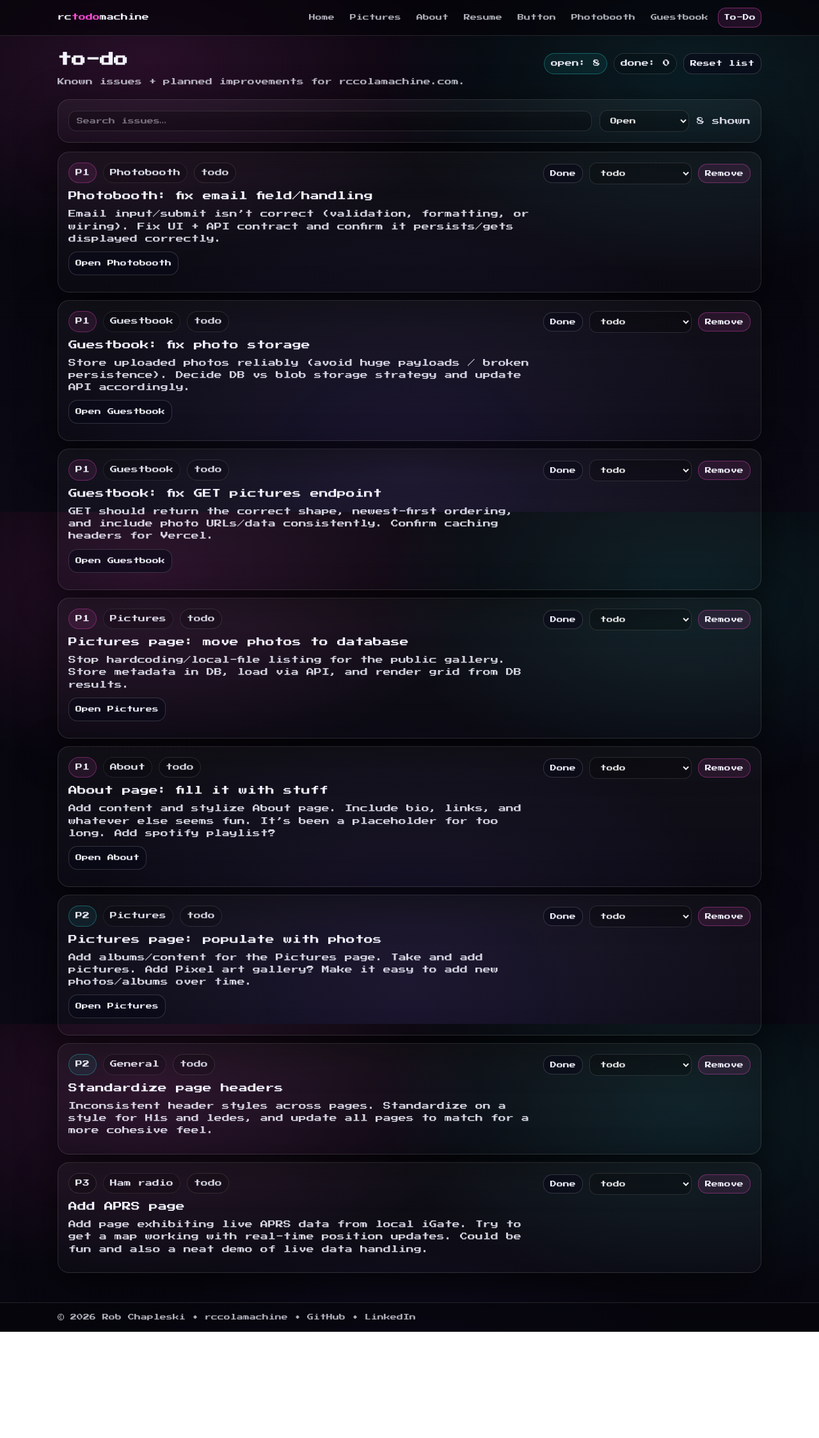
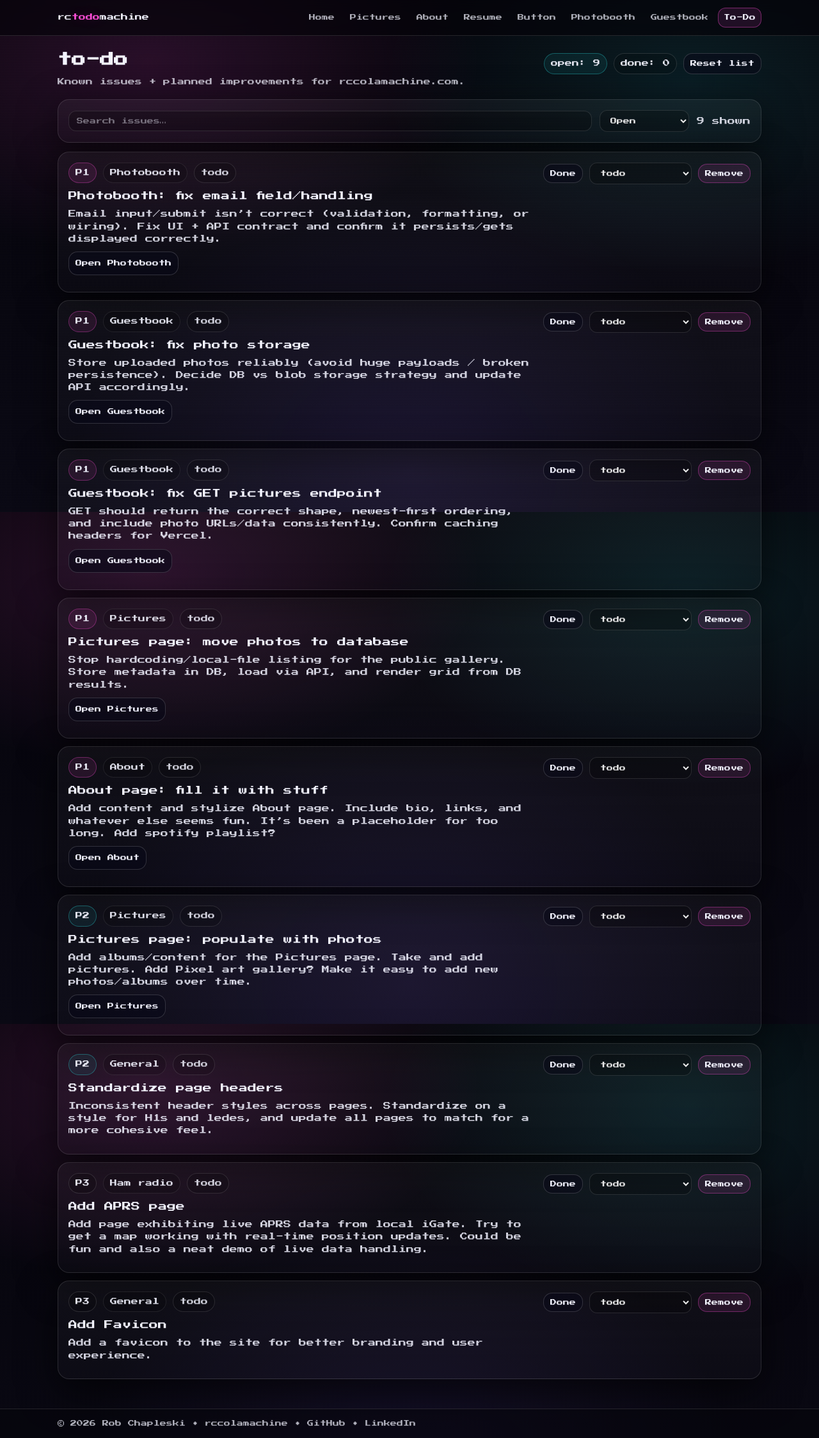
Before and after one commit to rccolamachine/project-site, a Next.js app: page /todo in a window 1280 px wide. Shown: the whole page at 64% size. Before the commit the page ends 2081 px from the top, so only its background shows below. Built offline with nearby package versions, Linux system fonts and the light colour scheme.

Commit message:
favicon to-do

```diff
--- a/app/todo/page.js
+++ b/app/todo/page.js
@@ -82,6 +82,16 @@ const DEFAULT_ITEMS = [
     status: "todo",
     notes:
       "Add page exhibiting live APRS data from local iGate. Try to get a map working with real-time position updates. Could be fun and also a neat demo of live data handling.",
+  },
+  {
+    id: "add-favicon",
+    title: "Add Favicon",
+    area: "General",
+    priority: "P3",
+    status: "todo",
+    notes:
+      "Add a favicon to the site for better branding and user experience.",
+
   },
 ];
 
```
